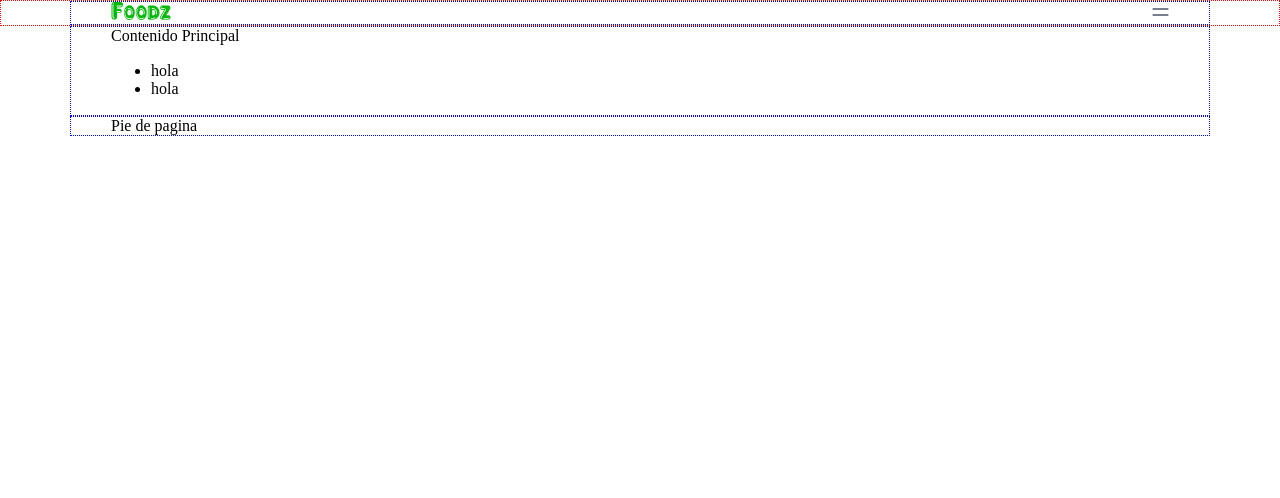
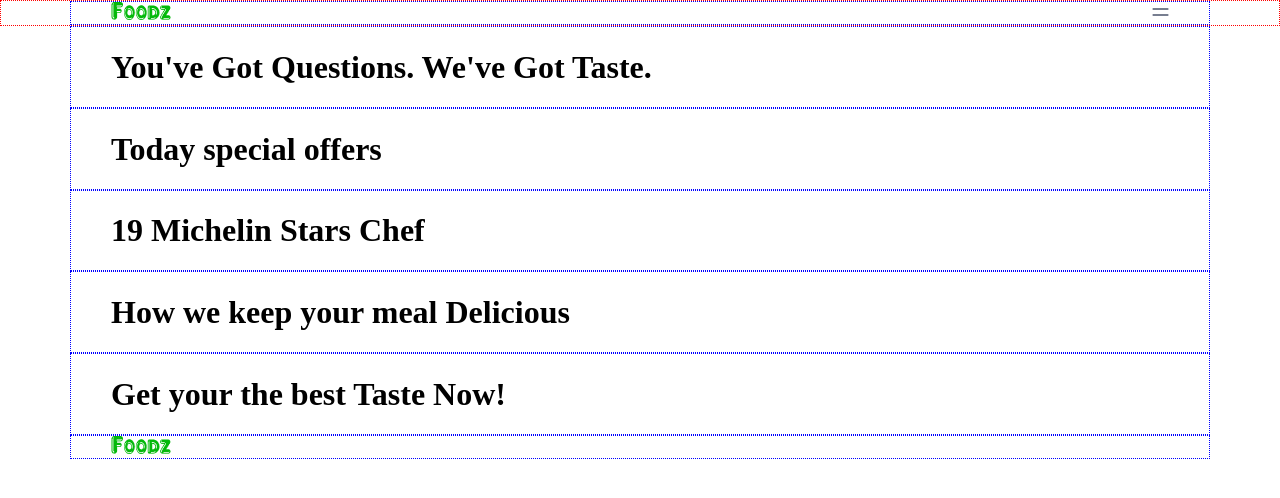
Before and after one commit to RamiroDiaz10/foodz, a plain HTML site: page index.html in a window 1280 px wide. Drawn offline with Linux system fonts and the light colour scheme.

Commit message:
[+] index.html: Secciones en main

```diff
--- a/index.html
+++ b/index.html
@@ -19,18 +19,35 @@
         </div>
     </header>
     <main class="main">
-        <div class="container">
-            Contenido Principal
-
-            <ul>
-                <li>hola</li>
-                <li>hola</li>
-            </ul>
-        </div>
+        <section class="questions">
+            <div class="container">
+                <h1>You've Got Questions. We've Got Taste.</h1>
+            </div>
+        </section>
+        <section class="offers">
+            <div class="container">
+                <h1>Today <span>special</span> offers</h1>
+            </div>
+        </section>
+        <section class="stars-chef">
+            <div class="container">
+                <h1>19 <span>Michelin</span> Stars Chef</h1>
+            </div>
+        </section>
+        <section class="meal-delicious">
+            <div class="container">
+                <h1>How we keep your meal <span>Delicious</span></h1>
+            </div>
+        </section>
+        <section class="taste-now">
+            <div class="container">
+                <h1>Get your the best Taste <span>Now!</span></h1>
+            </div>
+        </section>
     </main>
     <footer class="footer">
         <div class="container">
-            Pie de pagina
+            <img src="./images/logo-foodz.png" alt="Logo Foodz">
         </div>
     </footer>
 
```
